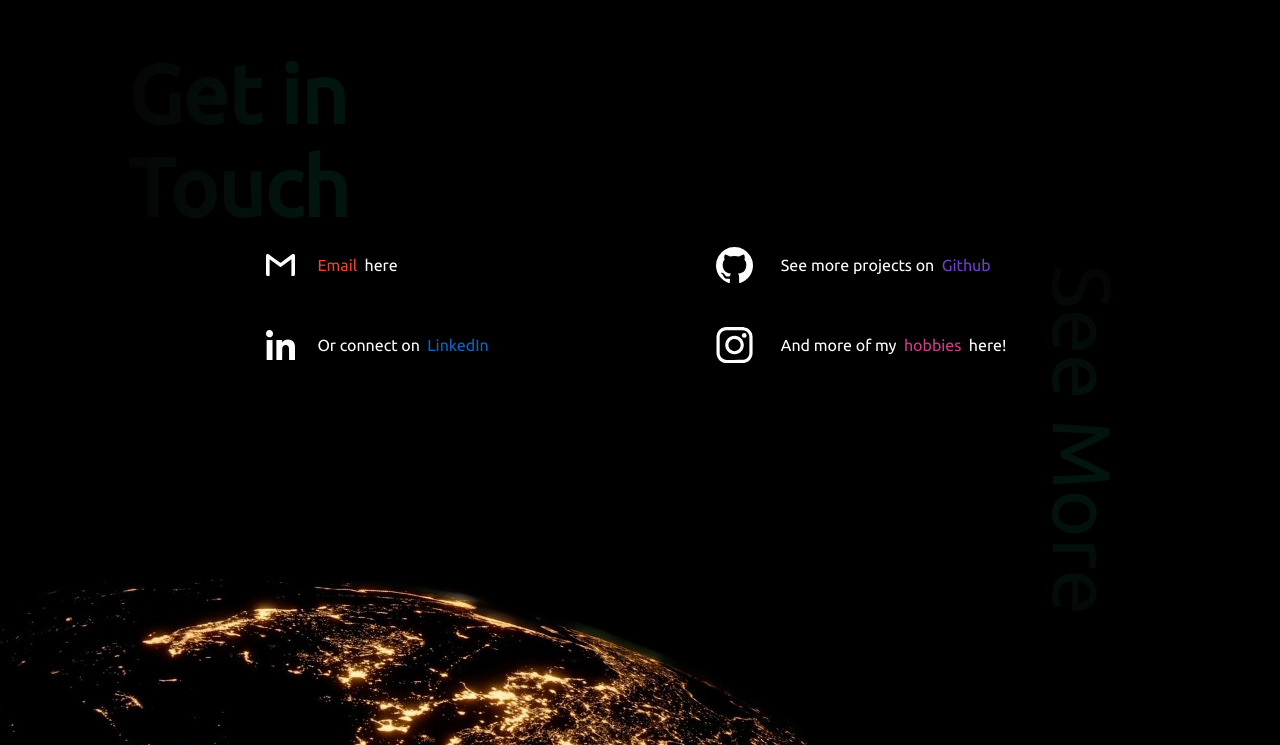
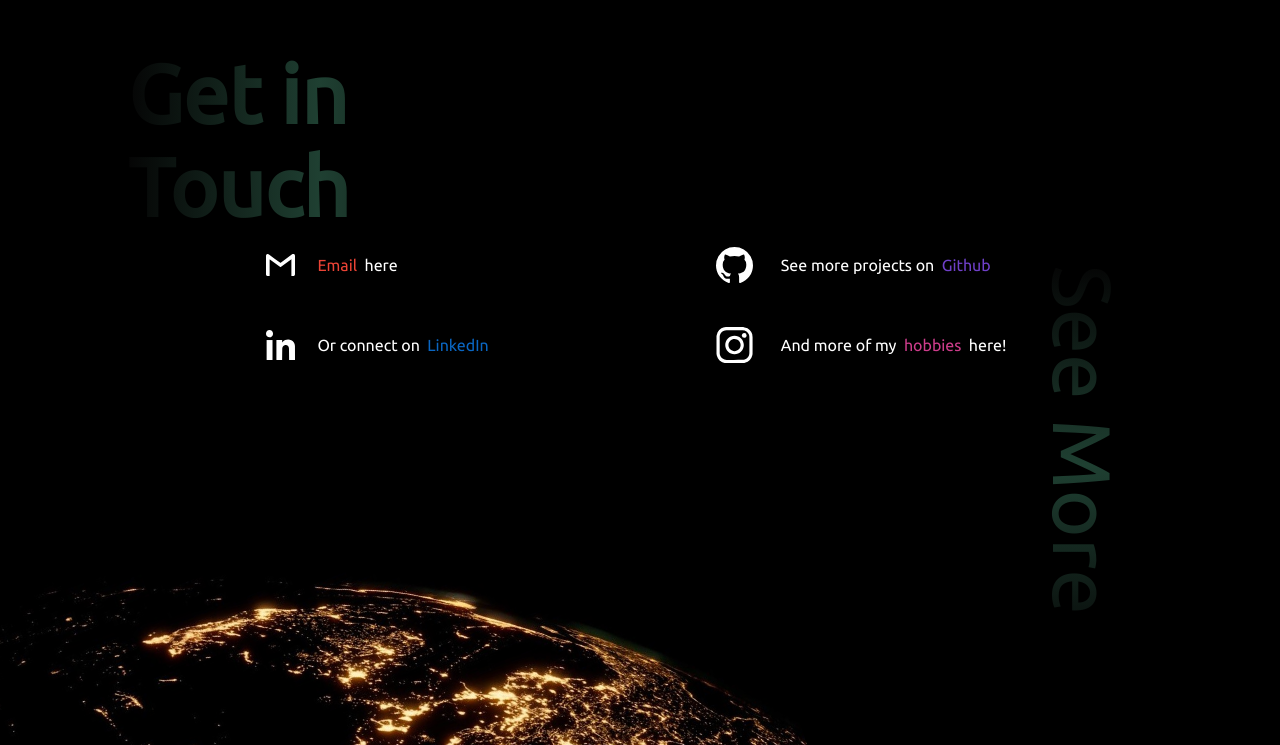
Before and after one commit to saurabhburewar/portfolio, a React (Create React App) app: page / in a window 1280 px wide. Shown: the part 3703-4448 px from the top of the page. Built offline with nearby package versions, Linux system fonts and the light colour scheme.

Commit message:
Update contacts.css

```diff
--- a/src/components/Contacts/contacts.css
+++ b/src/components/Contacts/contacts.css
@@ -23,7 +23,7 @@
     justify-content: center;
     align-items: center;
     font-size: 5.1em;
-    background: linear-gradient(to right, #050505, #01160f, #050505);
+    background: linear-gradient(to right, #050505, #1f4032, #050505);
     background-clip: text;
     -webkit-text-fill-color: transparent;
 }
@@ -38,7 +38,7 @@
     font-size: 5.1em;
     color: #09090991;
     writing-mode: vertical-rl;
-    background: linear-gradient(to top, #050505, #01160f, #050505);
+    background: linear-gradient(to top, #050505, #1f4032, #050505);
     background-clip: text;
     -webkit-text-fill-color: transparent;
 }
```
